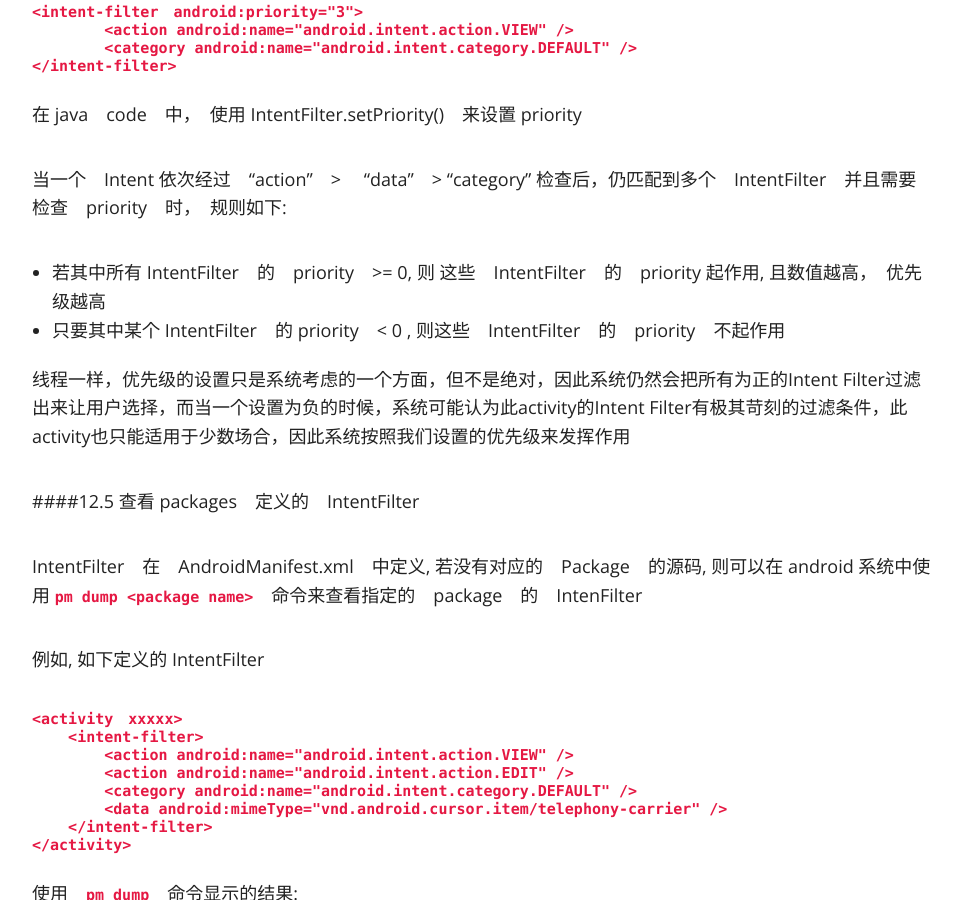
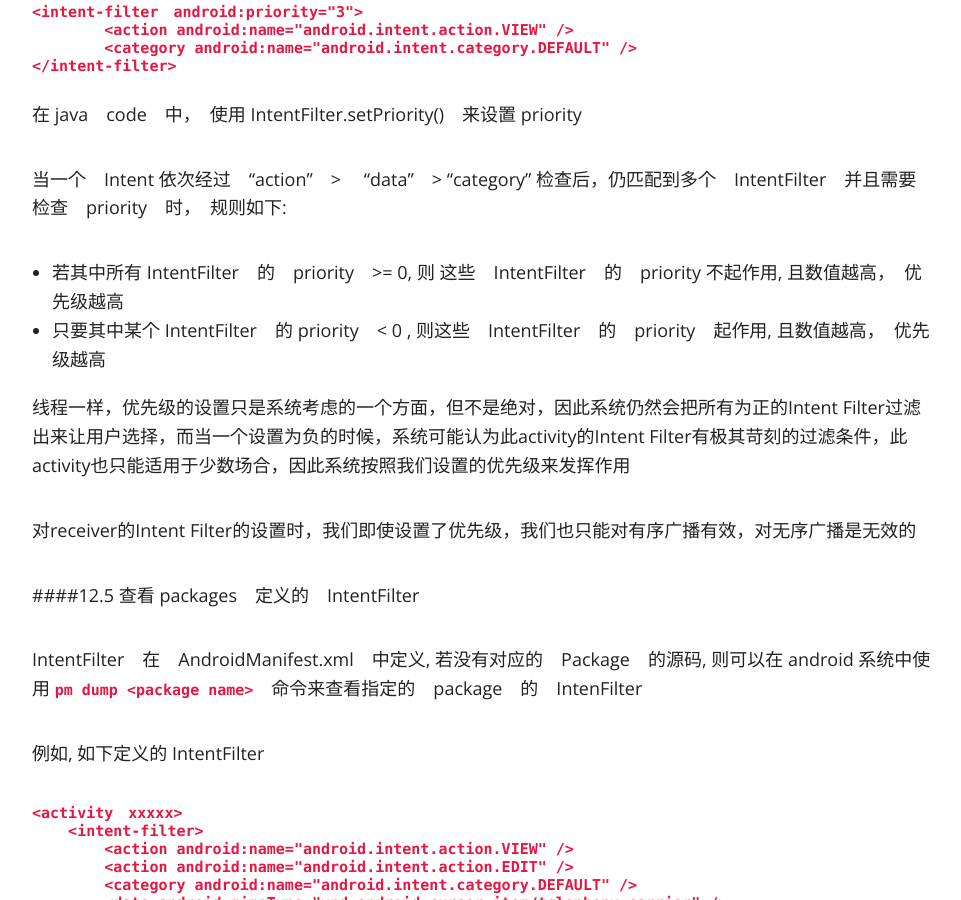
Before and after one commit to lishiwen4/lishiwen4.github.io, a Jekyll site: the page built from _posts/android/2016-08-05-android-intent.md, in a window 1280 px wide and 900 px high, scrolled down 14978 px. Shown: the whole window, without its empty margins (158-1119 px from the left). Built offline with Jekyll 4.4.1, drawn with Linux system fonts in a browser that asks for light colours; nearby versions of some CDN libraries.

Commit message:
[mod] 2016-08-05-android-intent.md

```diff
--- a/_posts/android/2016-08-05-android-intent.md
+++ b/_posts/android/2016-08-05-android-intent.md
@@ -501,10 +501,12 @@ Intentfilter中可以设置多个Category，Intent中也可以含有多个Catego
 
 当一个　Intent 依次经过　“action”　> 　“data”　> "category" 检查后，仍匹配到多个　IntentFilter　并且需要检查　priority　时，　规则如下:
 
-+ 若其中所有 IntentFilter　的　priority　>= 0, 则 这些　IntentFilter　的　priority 起作用, 且数值越高，　优先级越高
-+ 只要其中某个 IntentFilter　的 priority　< 0 , 则这些　IntentFilter　的　priority　不起作用
++ 若其中所有 IntentFilter　的　priority　>= 0, 则 这些　IntentFilter　的　priority 不起作用, 且数值越高，　优先级越高
++ 只要其中某个 IntentFilter　的 priority　< 0 , 则这些　IntentFilter　的　priority　起作用, 且数值越高，　优先级越高
 
 线程一样，优先级的设置只是系统考虑的一个方面，但不是绝对，因此系统仍然会把所有为正的Intent Filter过滤出来让用户选择，而当一个设置为负的时候，系统可能认为此activity的Intent Filter有极其苛刻的过滤条件，此activity也只能适用于少数场合，因此系统按照我们设置的优先级来发挥作用
+
+对receiver的Intent Filter的设置时，我们即使设置了优先级，我们也只能对有序广播有效，对无序广播是无效的
 
 ####12.5 查看 packages　定义的　IntentFilter
 
```
